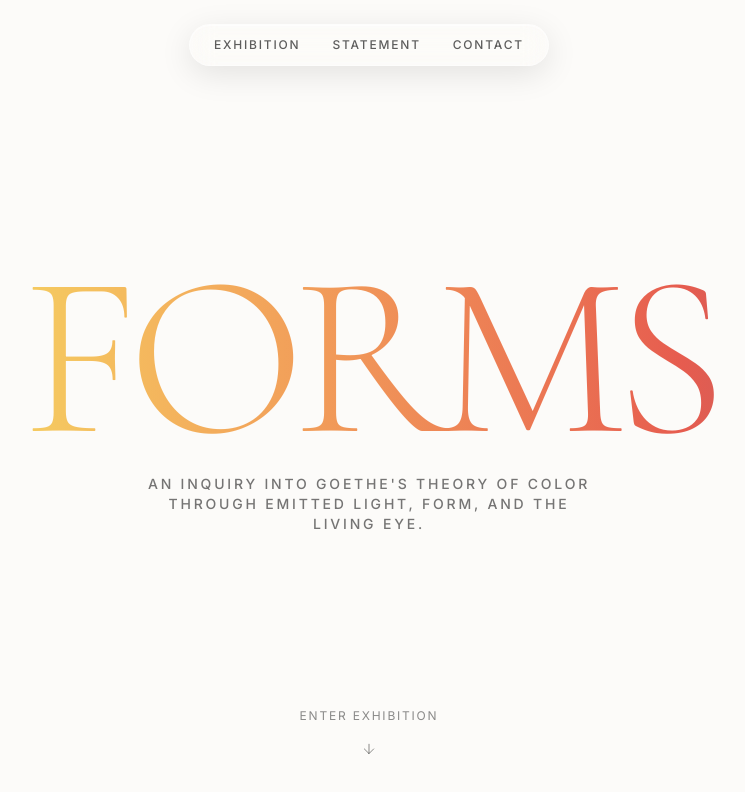
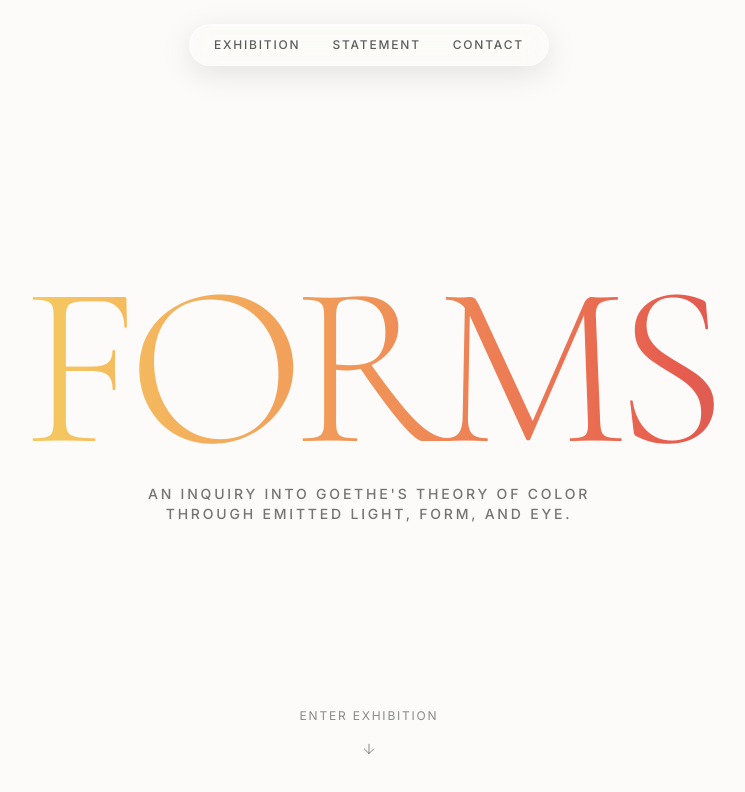
Before and after one commit to crashsoul/forms-online-exhibition, a Next.js app: page / in a window 1280 px wide. Shown: the top 792 px of the page, without its empty margins (271-1016 px from the left). Built offline with nearby package versions, Linux system fonts and the light colour scheme.

Commit message:
Update hero copy and layout

```diff
--- a/app/layout.tsx
+++ b/app/layout.tsx
@@ -6,12 +6,14 @@ import { SpeedInsights } from '@vercel/speed-insights/next';
 
 const inter = Inter({
   subsets: ['latin'],
+  display: 'swap',
   variable: '--font-sans',
 });
 
 const cormorant = Cormorant_Garamond({
   subsets: ['latin'],
   weight: ['300', '400'], // Only loading the weights actually used in the app
+  display: 'swap',
   variable: '--font-serif',
 });
 
--- a/components/Hero.tsx
+++ b/components/Hero.tsx
@@ -12,7 +12,7 @@ export default function Hero() {
         </h1>
         <div className="flex flex-col items-center gap-4">
           <p className="font-sans text-[10px] sm:text-xs md:text-sm uppercase tracking-[0.2em] text-[#1a1a1a]/60 font-medium max-w-md mx-auto px-4 md:px-0">
-            An inquiry into Goethe&apos;s theory of color through emitted light, form, and the living eye.
+            An inquiry into Goethe&apos;s theory of color through emitted light, form, and eye.
           </p>
         </div>
       </div>
```
